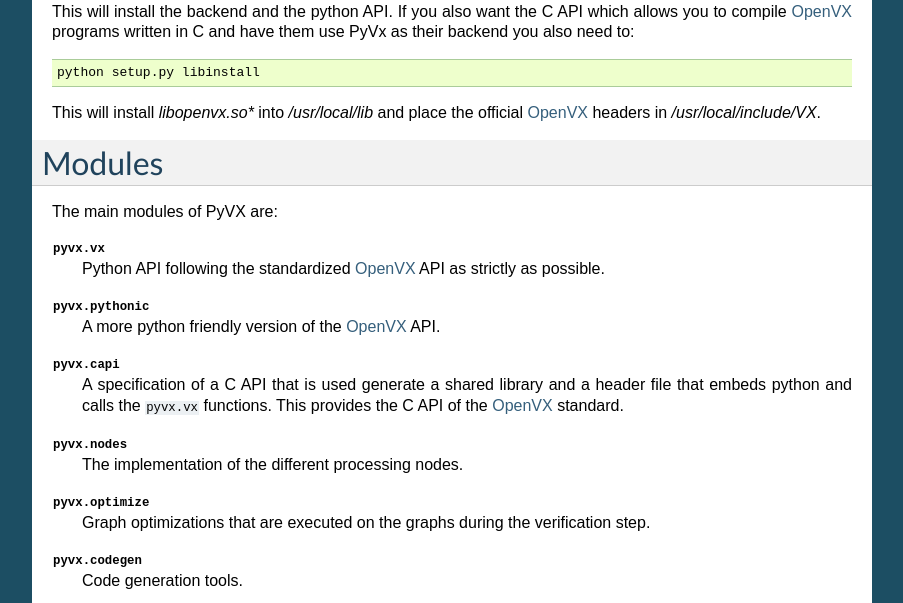
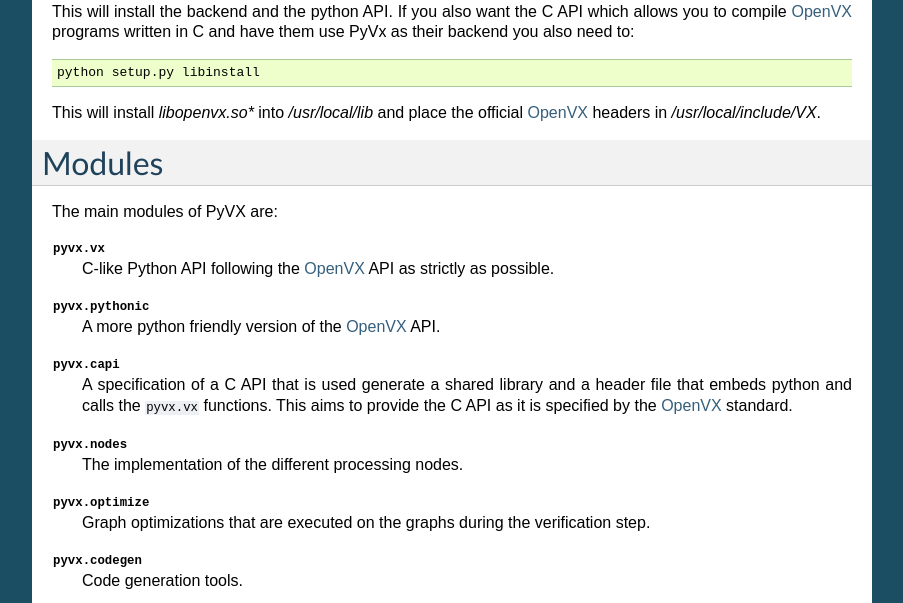
Before and after one commit to hakanardo/pyvx, a Sphinx documentation site: the page built from docs/index.rst, in a window 1280 px wide and 900 px high, scrolled down 858 px, cut to the strip 0-603 px from the top of the window. Shown: the whole strip, without its empty margins (198-1101 px from the left). Built offline with Sphinx 7.4.7, drawn with Linux system fonts in a browser that asks for light colours; formulas are drawn with MathJax 3; the version number could not be read and is left out.

Commit message:
more reformulation

```diff
--- a/docs/index.rst
+++ b/docs/index.rst
@@ -81,7 +81,7 @@ Modules
 The main modules of PyVX are:
 
 :mod:`pyvx.vx`
-    Python API following the standardized `OpenVX`_ API as strictly as possible.
+    C-like Python API following the `OpenVX`_ API as strictly as possible.
 
 :mod:`pyvx.pythonic`
     A more python friendly version of the `OpenVX`_ API.
@@ -89,8 +89,7 @@ The main modules of PyVX are:
 :mod:`pyvx.capi`
     A specification of a C API that is used generate a shared
     library and a header file  that embeds python and calls the ``pyvx.vx``
-    functions. This
-    provides the C API of the `OpenVX`_ standard.
+    functions. This aims to provide the C API as it is specified by the `OpenVX`_ standard.
 
 :mod:`pyvx.nodes`
     The implementation of the different processing nodes.
--- a/pyvx/__init__.py
+++ b/pyvx/__init__.py
@@ -3,7 +3,7 @@ from pyvx.types import *
 from pyvx.optimize import *
 from pyvx.pythonic import *
 
-__version_info__ = (0, 2, 4)
+__version_info__ = (0, 2, 5)
 __version__ = '.'.join(str(i) for i in __version_info__)
 
 #Graph=CoreGraph
```
Also changed, not shown: 1 other file.
